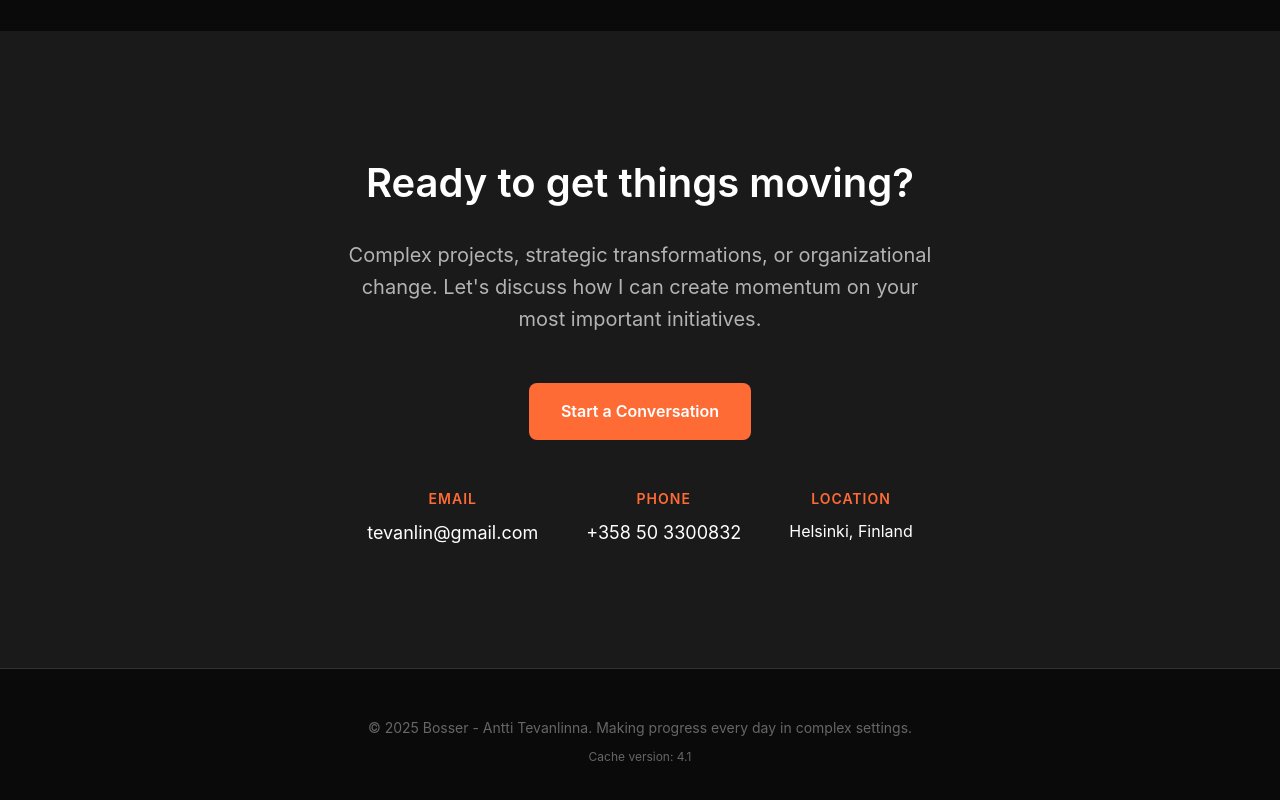
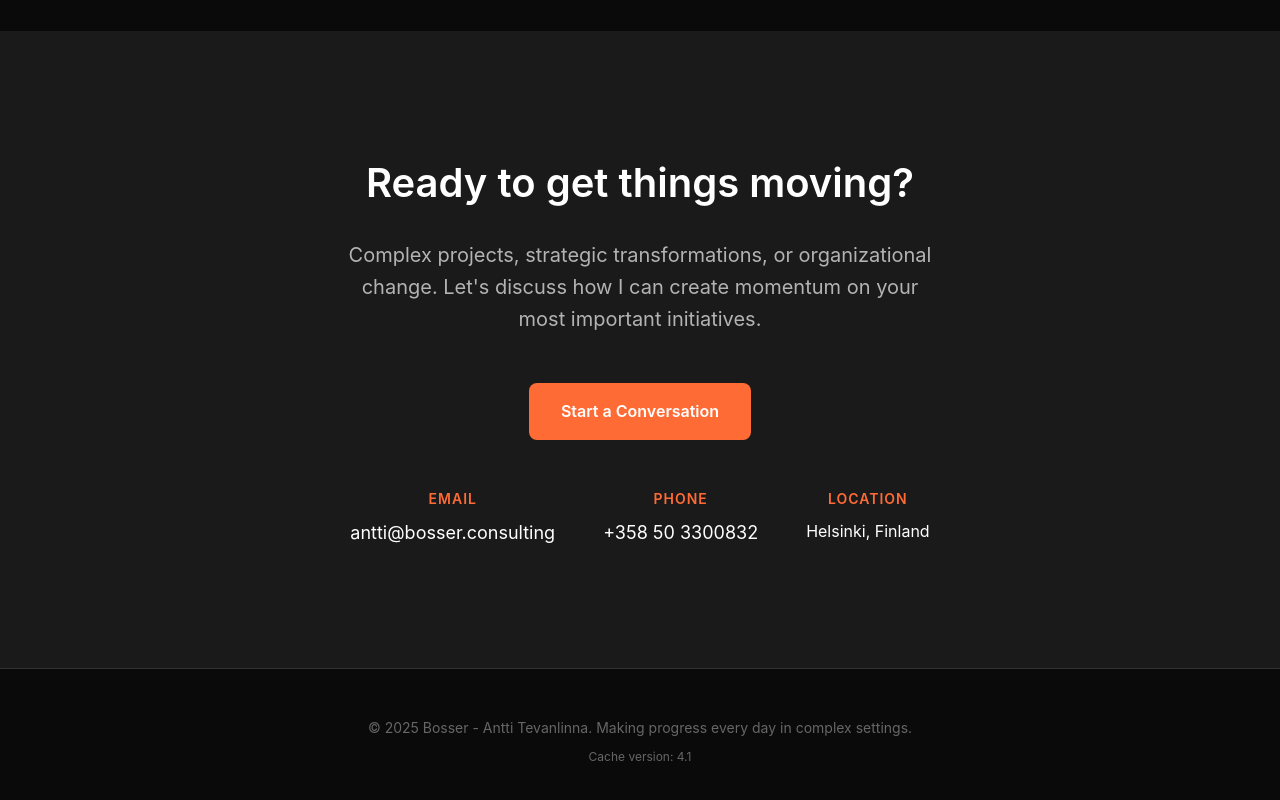
Before and after one commit to anttitevanlinna/bosser, a browser extension: page docs/index.html in a window 1280 px wide. Shown: the part 7423-8223 px from the top of the page. Drawn offline with Linux system fonts and the light colour scheme.

Commit message:
Update contact email to antti@bosser.consulting
Co-Authored-By: Claude Opus 4.6 (1M context) <noreply@anthropic.com>

```diff
--- a/docs/index.html
+++ b/docs/index.html
@@ -1573,12 +1573,12 @@
                 Complex projects, strategic transformations, or organizational change.
                 Let's discuss how I can create momentum on your most important initiatives.
             </p>
-            <a href="mailto:tevanlin@gmail.com" class="cta-button">Start a Conversation</a>
+            <a href="mailto:antti@bosser.consulting" class="cta-button">Start a Conversation</a>
 
             <div class="contact-info">
                 <div class="contact-item">
                     <h4>Email</h4>
-                    <a href="mailto:tevanlin@gmail.com">tevanlin@gmail.com</a>
+                    <a href="mailto:antti@bosser.consulting">antti@bosser.consulting</a>
                 </div>
                 <div class="contact-item">
                     <h4>Phone</h4>
```
